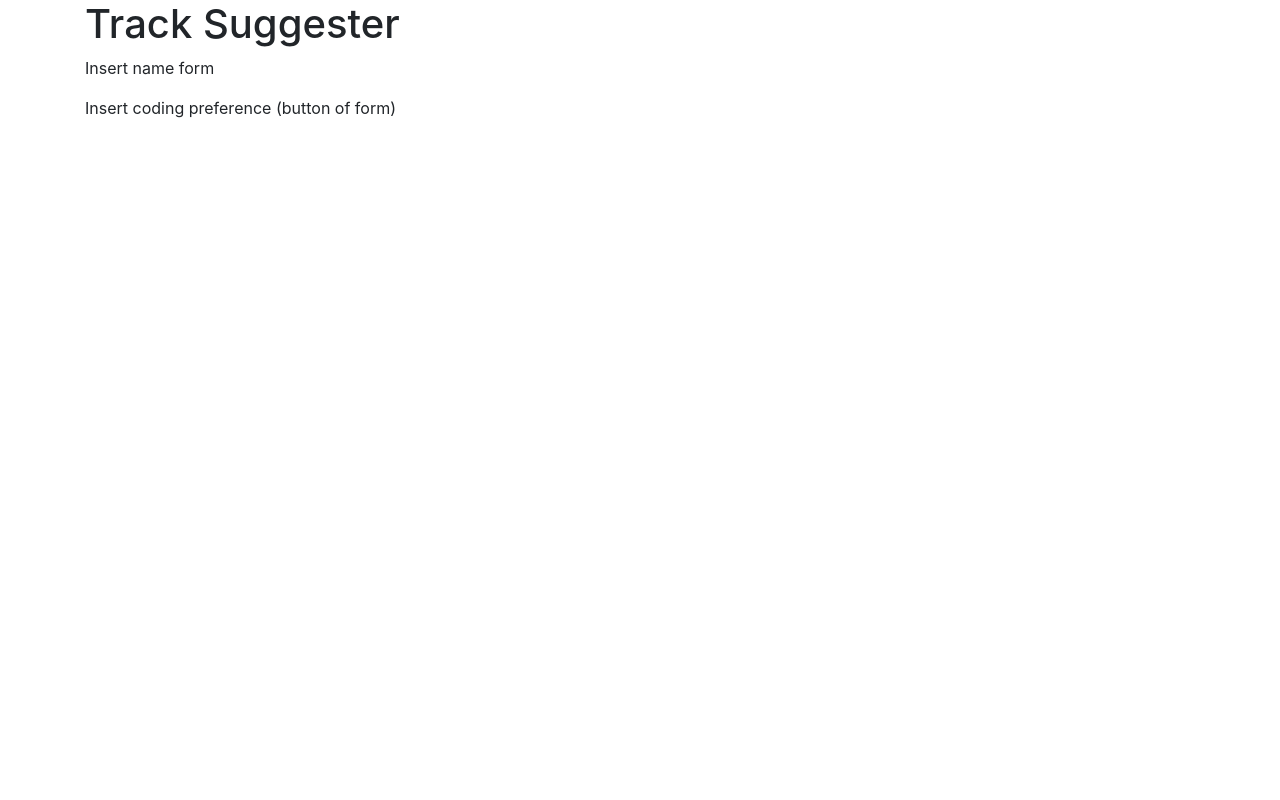
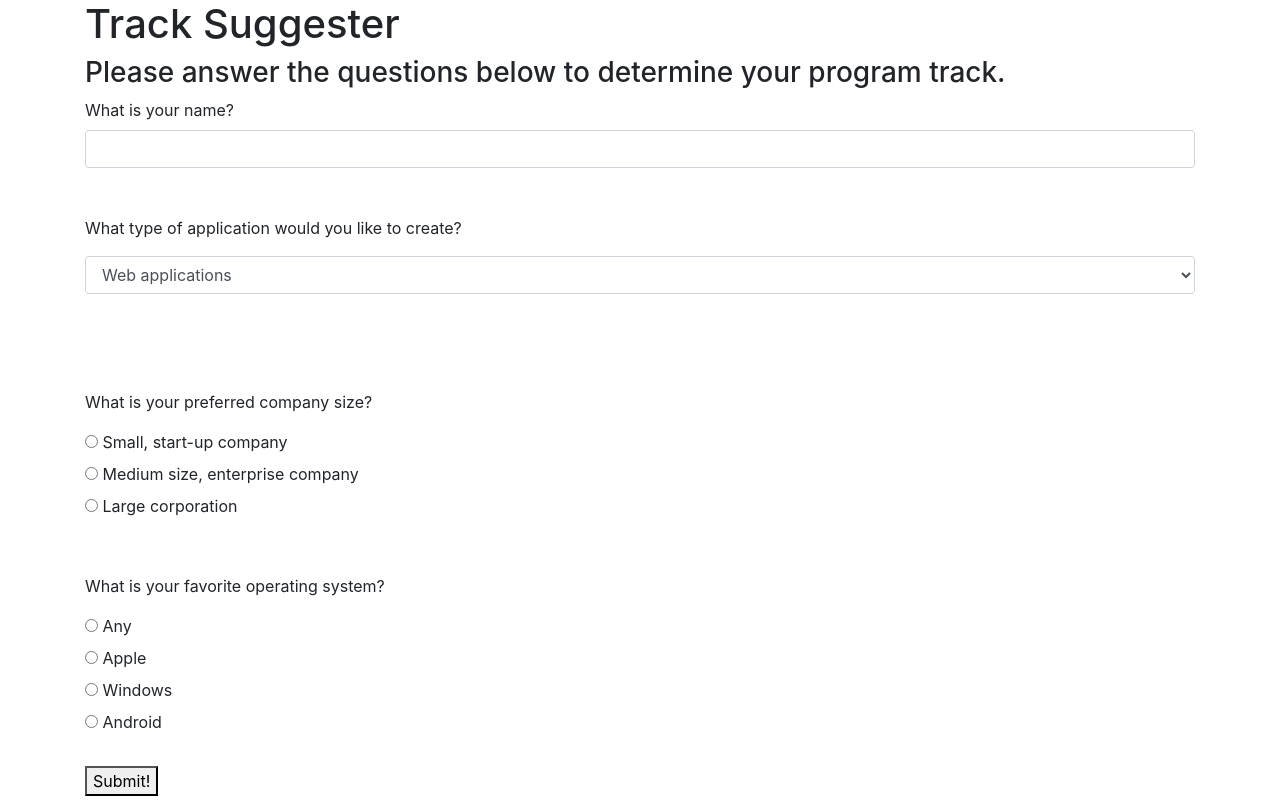
Before and after one commit to r-craig73/TrackSuggester, a plain HTML site: page index.html in a window 1280 px wide. Drawn offline with Linux system fonts and the light colour scheme.

Commit message:
add forms in HTML, add variables in JSS, edit readme.md file

```diff
--- a/css/styles.css
+++ b/css/styles.css
@@ -1,3 +1,3 @@
-#suggestion{
+#suggestions{
   display: none;
 }
--- a/index.html
+++ b/index.html
@@ -11,19 +11,88 @@
   <body>
     <div class="container">
       <h1>Track Suggester</h1>
-      <p>Insert name form</p>
-      <p>Insert coding preference (button of form)</p>
+      <h3>Please answer the questions below to determine your program track.</h3>
+      <label for="name1">What is your name?</label>
+      <input id="name1" class="form-control" type="text" required>
+      <br>
+      <br>
 
-    </div>
+      <p>What type of application would you like to create?</p>
+      <select class="form-control" id="favoriteApp">
+        <option value="">Web applications</option>
+        <option value="">Business applications</option>
+        <option value="">Any applications</option>
+      </select>
+      <br>
+      <br>
+      <br>
+      <br>
 
-    <div id="suggestion">
-      <h1>Track Suggestions</h1>
+      <p>What is your preferred company size?</p>
+        <div class="radio">
+          <label>
+            <input type="radio" name="companySize" value="smallCompany">
+              Small, start-up company
+          </label>
+        </div>
+        <div class="radio">
+          <label>
+            <input type="radio" name="companySize" value="mediumCompany">
+              Medium size, enterprise company
+          </label>
+        </div>
+        <div class="radio">
+          <label>
+            <input type="radio" name="companySize" value="largeCompany">
+              Large corporation
+          </label>
+        </div>
+        <br>
+        <br>
+
+    <p>What is your favorite operating system?</p>
+      <div class="radio">
+        <label>
+          <input type="radio" name="operatingSystem" value="any">
+            Any
+        </label>
+      </div>
+      <div class="radio">
+        <label>
+          <input type="radio" name="operatingSystem" value="apple">
+            Apple
+        </label>
+      </div>
+      <div class="radio">
+        <label>
+          <input type="radio" name="operatingSystem" value="windows">
+            Windows
+        </label>
+      </div>
+      <div class="radio">
+        <label>
+          <input type="radio" name="companySize" value="android">
+            Android
+        </label>
+      </div>
+      <br>
+
+    <button type="button" name="button" id="submit">Submit!</button>
+    <br>
+
+    <div id="suggestions">
+      <br>
+    <h4>Track Suggestion</h4>
       <ol>
         <ul>Ruby/Rails</ul>
-        <ul>CSS/Design</ul>
         <ul>C#/.NET</ul>
         <ul>Java/Android</ul>
       </ol>
     </div>
+
+
+  </div>
+
+
   </body>
 </html>
--- a/js/scripts.js
+++ b/js/scripts.js
@@ -1,5 +1,8 @@
 $(document).ready(function() {
-
-  $(#suggestion).show();
+  var myName = $("#name1").val();
+  var myApplication = $("#favoriteApp").val();
+  var myCompany = $("input:radio[name=companySize]:checked").val();
+  var myOperatingSystem = $("input:radio[name=operatingSystem]:checked").val();
+  $("#suggestion").show();
 
 });
```
Also changed, not shown: 1 other file.
